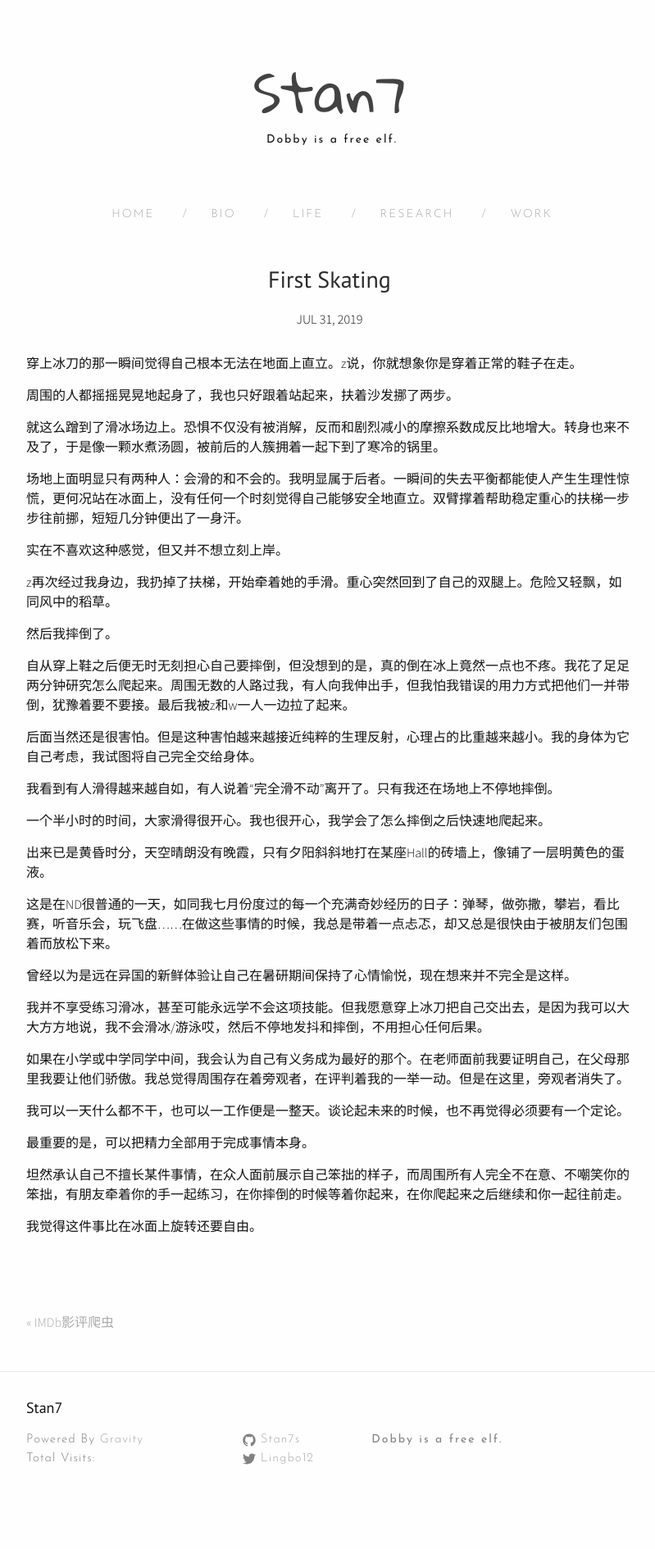
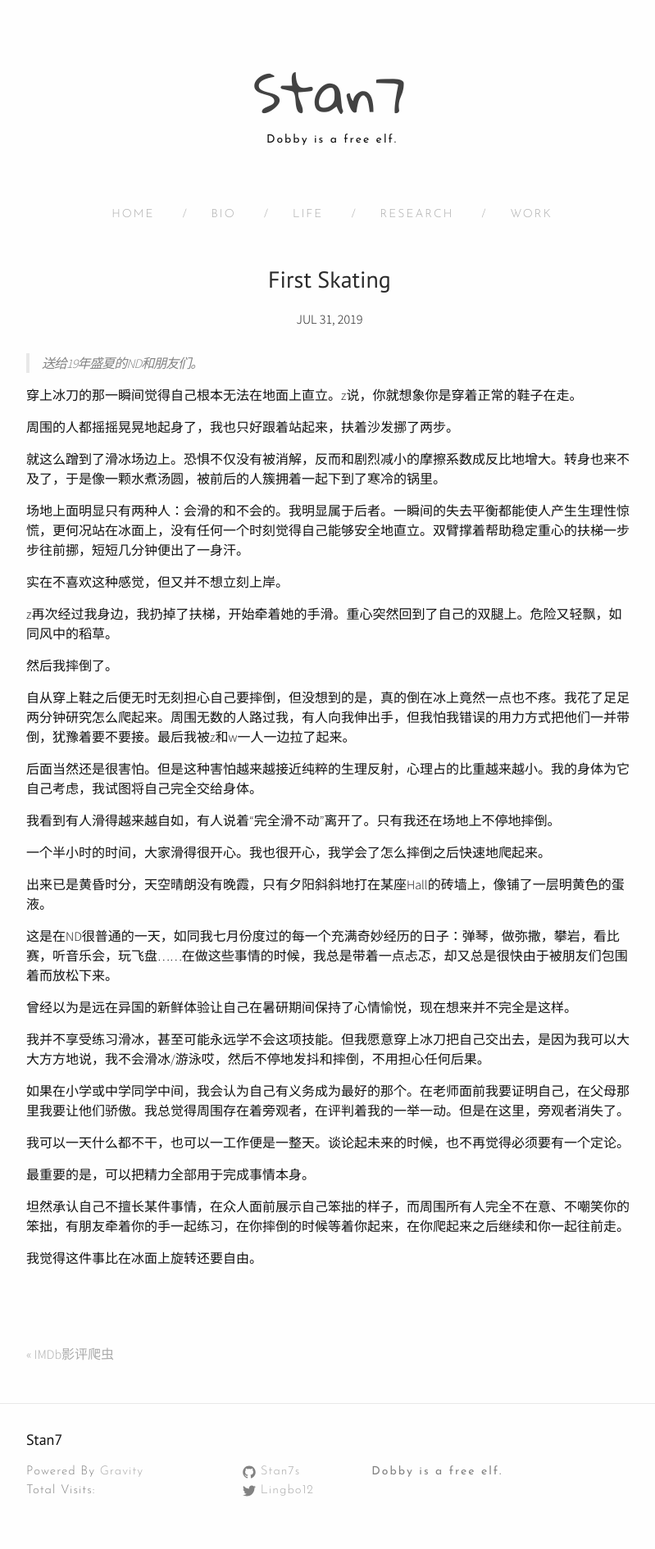
Before and after one commit to Stan7s/stan7s.github.io, a Jekyll site: the page built from _posts/2019-07-31-FirstSkating.markdown, in a window 1280 px wide. Shown: the whole page at 82% size, without its empty margins (238-1037 px from the left). Built offline with Jekyll 4.4.1, drawn with Linux system fonts in a browser that asks for light colours; nearby versions of some CDN libraries; comment, search, counter and statistics services are not loaded; before the commit the page ends 1851 px from its top, so only the background shows below that.

Commit message:
Update 2019-07-31-FirstSkating.markdown

```diff
--- a/_posts/2019-07-31-FirstSkating.markdown
+++ b/_posts/2019-07-31-FirstSkating.markdown
@@ -5,6 +5,8 @@ date:   2019-07-31 13:03:00 +0530
 categories: ["life"]
 author: "Stan7"
 ---
+
+>送给19年盛夏的ND和朋友们。
 
 穿上冰刀的那一瞬间觉得自己根本无法在地面上直立。z说，你就想象你是穿着正常的鞋子在走。
 
```
